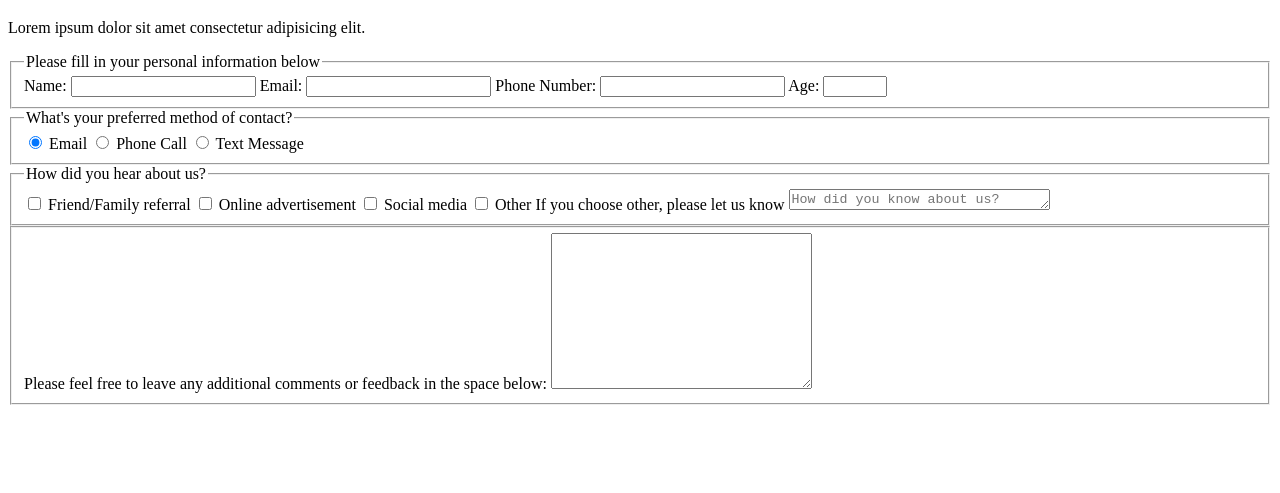
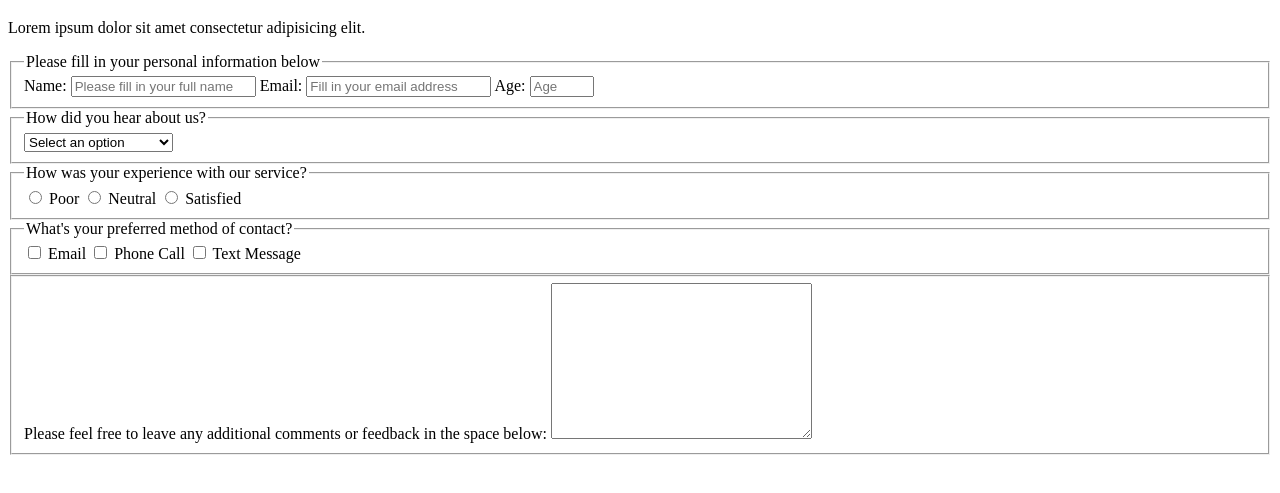
Before and after one commit to konstelasiara/survey-form, a plain HTML site: page index.html in a window 1280 px wide. Shown: the part 61-554 px from the top of the page. Drawn offline with Linux system fonts and the light colour scheme.

Commit message:
revision-1 (240424)

```diff
--- a/index.html
+++ b/index.html
@@ -16,15 +16,23 @@
         <legend>Please fill in your personal information below</legend>
         <label for="name" id="name-label"
           >Name:
-          <input id="name" name="full-name" type="text" required />
+          <input
+            id="name"
+            name="full-name"
+            type="text"
+            placeholder="Please fill in your full name"
+            required
+          />
         </label>
         <label for="email" id="email-label"
           >Email:
-          <input id="email" name="email" type="email" required />
-        </label>
-        <label for="phone" id="phone-label"
-          >Phone Number:
-          <input id="phone" name="phone" maxlength="15" type="tel" required />
+          <input
+            id="email"
+            name="email"
+            type="email"
+            placeholder="Fill in your email address"
+            required
+          />
         </label>
         <label for="number" id="number-label"
           >Age:
@@ -34,28 +42,73 @@
             min="13"
             max="120"
             type="number"
+            placeholder="Age"
             required
           />
         </label>
       </fieldset>
 
       <fieldset>
+        <legend>How did you hear about us?</legend>
+        <select name="referral" id="dropdown">
+          <option value="">Select an option</option>
+          <option value="friend-family">Friend/Family referral</option>
+          <option value="online-ad">Online advertisement</option>
+          <option value="social-media">Social media</option>
+          <option value="other-channel">Other</option>
+        </select>
+      </fieldset>
+
+      <fieldset>
+        <legend>How was your experience with our service?</legend>
+        <label for="poor-rate"
+          ><input
+            type="radio"
+            name="service-rating"
+            id="poor-rate"
+            class="inline"
+            value="phone-contact"
+          />
+          Poor</label
+        >
+        <label for="neutral-rate"
+          ><input
+            type="radio"
+            name="service-rating"
+            id="neutral-rate"
+            class="inline"
+            value="phone-contact"
+          />
+          Neutral</label
+        >
+        <label for="satisfied-rate"
+          ><input
+            type="radio"
+            name="service-rating"
+            id="satisfied-rate"
+            class="inline"
+            value="phone-contact"
+          />
+          Satisfied</label
+        >
+      </fieldset>
+
+      <fieldset>
         <legend>What's your preferred method of contact?</legend>
         <label for="email-contact">
           <input
-            type="radio"
+            type="checkbox"
             name="contact-method"
             id="email-contact"
             class="inline"
             value="email-contact"
-            checked
           />
           Email
         </label>
 
         <label for="phone-contact">
           <input
-            type="radio"
+            type="checkbox"
             name="contact-method"
             id="phone-contact"
             class="inline"
@@ -66,71 +119,13 @@
 
         <label for="text-contact">
           <input
-            type="radio"
+            type="checkbox"
             name="contact-method"
             id="text-contact"
             class="inline"
             value="text-contact"
           />
           Text Message
-        </label>
-      </fieldset>
-
-      <fieldset>
-        <legend>How did you hear about us?</legend>
-        <label for="friend-family"
-          ><input
-            type="checkbox"
-            name="referral"
-            id="friend-family"
-            class="inline"
-            value="friend-family"
-          />
-          Friend/Family referral</label
-        >
-
-        <label for="online-ad"
-          ><input
-            type="checkbox"
-            name="referral"
-            id="online-ad"
-            class="inline"
-            value="online-ad"
-          />
-          Online advertisement</label
-        >
-
-        <label for="social-media"
-          ><input
-            type="checkbox"
-            name="referral"
-            id="social-media"
-            class="inline"
-            value="online-ad"
-          />
-          Social media</label
-        >
-
-        <label for="other-channel"
-          ><input
-            type="checkbox"
-            name="referral"
-            id="other-channel"
-            class="inline"
-            value="other-channel"
-          />
-          Other
-
-          <label for="other-channel-more"
-            >If you choose other, please let us know
-            <textarea
-              name="other-channel-more"
-              id="other-channel-more"
-              cols="30"
-              rows="1"
-              placeholder="How did you know about us?"
-            ></textarea>
-          </label>
         </label>
       </fieldset>
 
```
